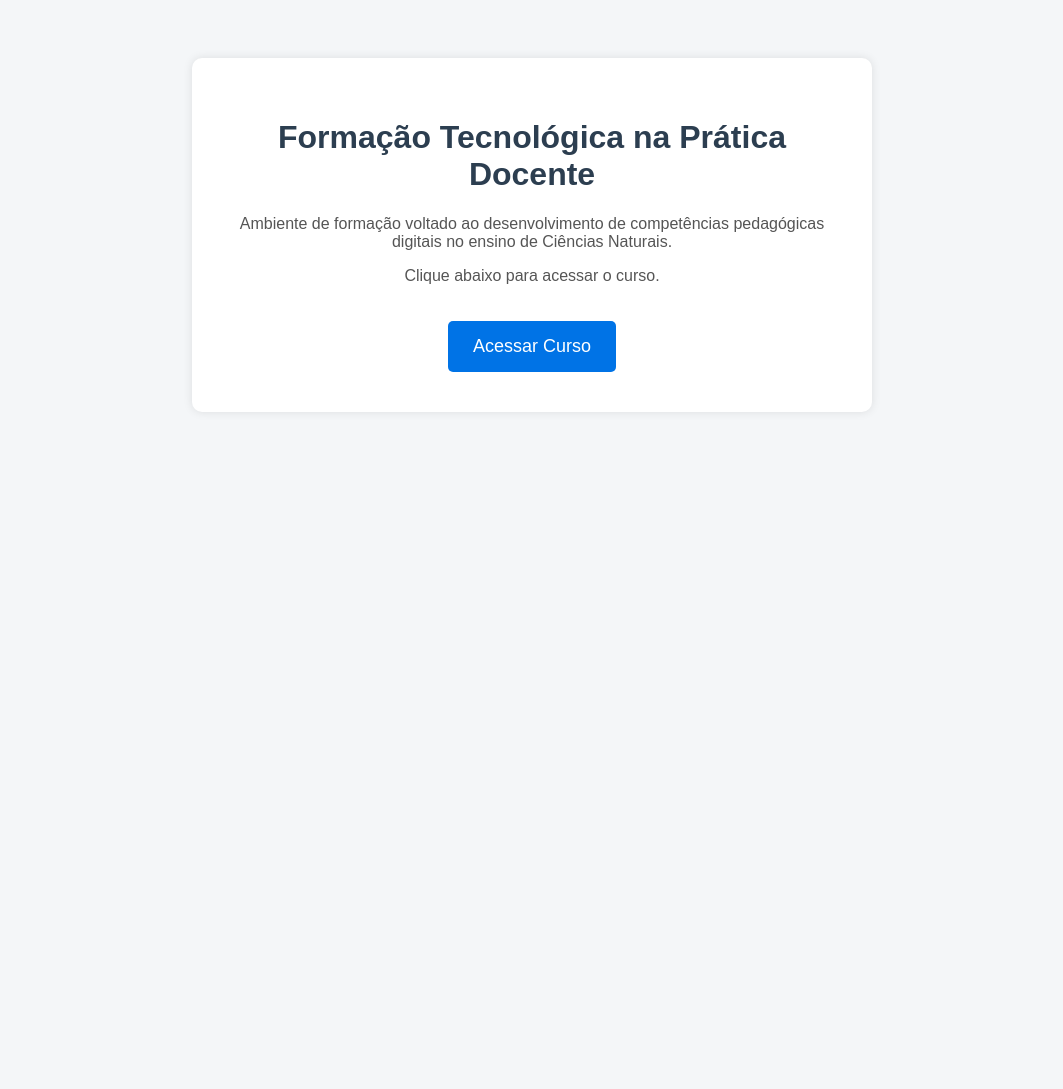
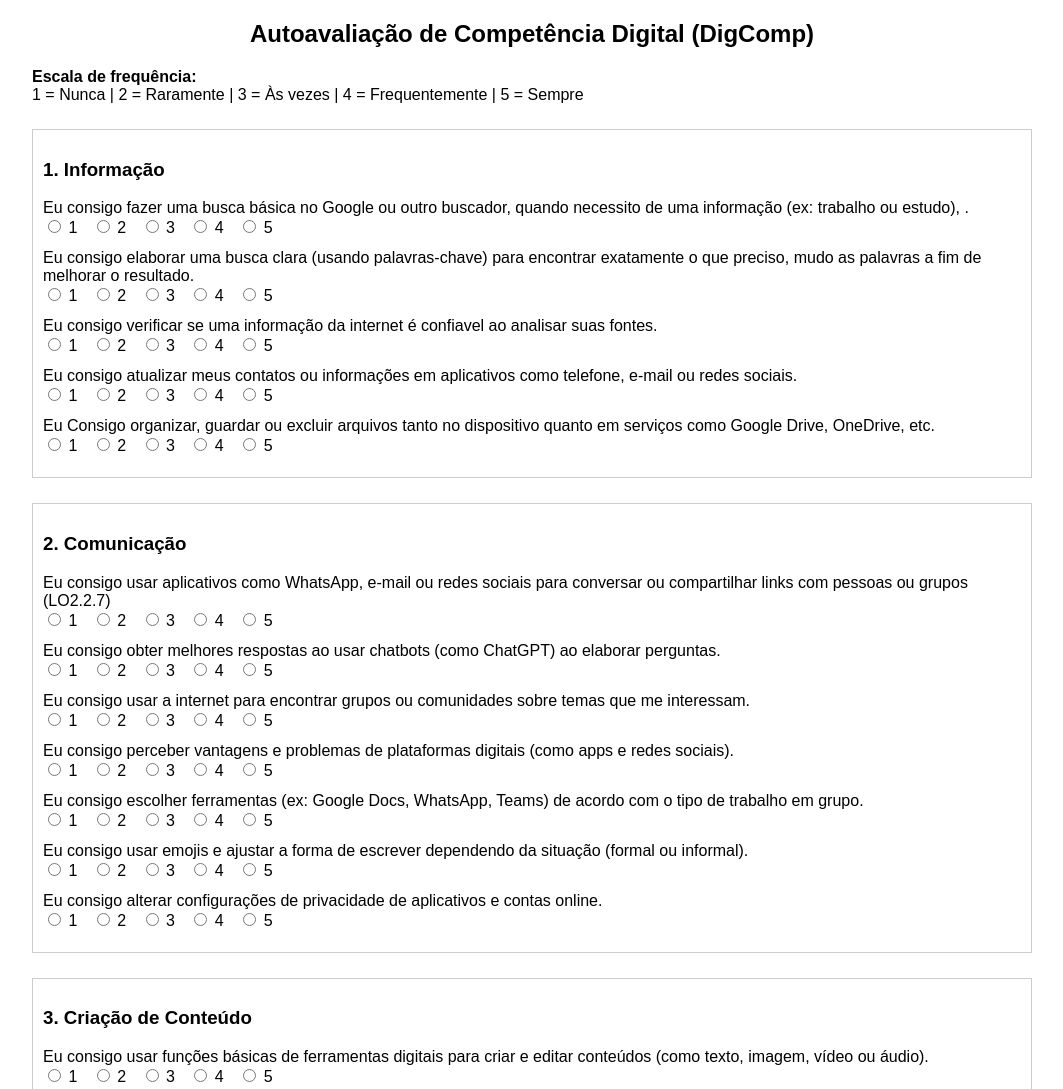
Before and after one commit to evilaziojunior/mooc, a plain HTML site: page index.html in a window 1280 px wide. Shown: the top 1089 px of the page, without its empty margins (108-1171 px from the left). Before the commit the page ends 800 px from the top, so only its background shows below. Drawn offline with Linux system fonts and the light colour scheme.

Commit message:
Update index.html

```diff
--- a/index.html
+++ b/index.html
@@ -1,56 +1,201 @@
 <!DOCTYPE html>
-<html lang="pt-br">
+<html lang="pt-BR">
 <head>
 <meta charset="UTF-8">
-  <title>Formação Tecnológica Docente</title>
+<title>Autoavaliação DigComp</title>
+
 <style>
 body {
-      font-family: Arial, sans-serif;
+  font-family: Arial;
+  max-width: 1000px;
+  margin: auto;
+}
+
+h2 {
   text-align: center;
-      background-color: #f4f6f8;
-      padding: 50px;
 }
-    .container {
-      background: white;
-      padding: 40px;
-      border-radius: 10px;
-      max-width: 600px;
-      margin: auto;
-      box-shadow: 0 0 10px rgba(0,0,0,0.1);
+
+.area {
+  margin-top: 25px;
+  padding: 10px;
+  border: 1px solid #ccc;
 }
-    h1 {
-      color: #2c3e50;
+
+.pergunta {
+  margin-bottom: 12px;
 }
-    p {
-      color: #555;
+
+.opcoes label {
+  margin-right: 10px;
 }
-    a.button {
-      display: inline-block;
+
+button {
+  padding: 12px;
+  width: 100%;
+  font-size: 16px;
   margin-top: 20px;
-      padding: 15px 25px;
-      background-color: #0073e6;
-      color: white;
-      text-decoration: none;
-      border-radius: 5px;
-      font-size: 18px;
 }
-    a.button:hover {
-      background-color: #005bb5;
+
+#resultado {
+  margin-top: 30px;
+  font-weight: bold;
 }
 </style>
 </head>
+
 <body>
-  <div class="container">
-    <h1>Formação Tecnológica na Prática Docente</h1>
-    <p>
-      Ambiente de formação voltado ao desenvolvimento de competências pedagógicas digitais no ensino de Ciências Naturais.
+
+<h2>Autoavaliação de Competência Digital (DigComp)</h2>
+
+<p><b>Escala de frequência:</b><br>
+1 = Nunca | 2 = Raramente | 3 = Às vezes | 4 = Frequentemente | 5 = Sempre
 </p>
-    <p>
-      Clique abaixo para acessar o curso.
-    </p>
-    <a class="button" href="https://SEU-MOODLE.moodlecloud.com" target="_blank">
-      Acessar Curso
-    </a>
-  </div>
+
+<form id="formulario"></form>
+
+<button onclick="calcular()">Calcular resultado</button>
+
+<div id="resultado"></div>
+
+<script>
+
+const areas = [
+  {
+    nome: "1. Informação",
+    perguntas: [
+      {texto: "Eu consigo fazer uma busca básica no Google ou outro buscador, quando necessito de uma informação (ex: trabalho ou estudo), .", peso: 1},
+      {texto: "Eu consigo elaborar uma busca clara (usando palavras-chave) para encontrar exatamente o que preciso, mudo as palavras a fim de melhorar o resultado.", peso: 2},
+      {texto: "Eu consigo verificar se uma informação da internet é confiavel ao analisar suas fontes.", peso: 1},
+      {texto: "Eu consigo atualizar meus contatos ou informações em aplicativos como telefone, e-mail ou redes sociais.", peso: 1},
+      {texto: "Eu Consigo organizar, guardar ou excluir arquivos tanto no dispositivo quanto em serviços como Google Drive, OneDrive, etc.", peso: 2}
+    ]
+  },
+  {
+    nome: "2. Comunicação",
+    perguntas: [
+      {texto: "Eu consigo usar aplicativos como WhatsApp, e-mail ou redes sociais para conversar ou compartilhar links com pessoas ou grupos (LO2.2.7) ", peso: 1},
+      {texto: "Eu consigo obter melhores respostas ao usar chatbots (como ChatGPT) ao elaborar perguntas.", peso: 2},
+      {texto: "Eu consigo usar a internet para encontrar grupos ou comunidades sobre temas que me interessam.", peso: 1},
+      {texto: "Eu consigo perceber vantagens e problemas de plataformas digitais (como apps e redes sociais).", peso: 2},
+      {texto: "Eu consigo escolher ferramentas (ex: Google Docs, WhatsApp, Teams) de acordo com o tipo de trabalho em grupo.", peso: 2},
+      {texto: "Eu consigo usar emojis e ajustar a forma de escrever dependendo da situação (formal ou informal).", peso: 1},
+      {texto: "Eu consigo alterar configurações de privacidade de aplicativos e contas online.", peso: 2}
+    ]
+  },
+  {
+    nome: "3. Criação de Conteúdo",
+    perguntas: [
+      {texto: "Eu consigo usar funções básicas de ferramentas digitais para criar e editar conteúdos (como texto, imagem, vídeo ou áudio).", peso: 1},
+      {texto: "Eu consigo usar ferramentas de IA de forma consciente e ética para ajudar na criação de conteúdos digitais.", peso: 2},
+      {texto: "Eu consigo modificar conteúdos digitais existentes usando funções básicas de edição e formatação e com acessibilidade.", peso: 1},
+      {texto: "Eu consigo compartilhar conteúdos digitais respeitando regras básicas legais e éticas.", peso: 1},
+      {texto: "Eu consigo criar fluxogramas ou diagramas para representar soluções passo a passo.", peso: 2}
+    ]
+  },
+  {
+    nome: "4. Segurança",
+    perguntas: [
+      {texto: "Eu consigo aplicar medidas básicas de segurança no meu dispositivo, como usar antivírus, senha forte e bloqueio de tela.", peso: 1},
+      {texto: "Eu consigo reconhecer sinais de possível roubo de identidade e tomar ações adequadas.", peso: 1},
+      {texto: "Eu consigo adotar estratégias para manter um uso saudável das tecnologias digitais.", peso: 1},
+      {texto: "Eu consigo me proteger de conteúdos prejudiciais ou inadequados na internet.", peso: 2},
+      {texto: "Eu consigo adotar práticas para reduzir o impacto ambiental do uso de tecnologias digitais.", peso: 2}
+    ]
+  },
+  {
+    nome: "5. Resolução de Problemas",
+    perguntas: [
+      {texto: "Eu consigo instalar e atualizar aplicativos ou programas quando necessário. (Windows, Android ou IOS)", peso: 1},
+      {texto: "Eu consigo identificar a causa de problemas técnicos e tentar diferentes formas de resolvê-los.", peso: 2},
+      {texto: "Eu consigo utilizar recursos de acessibilidade do dispositivo quando necessário.", peso: 1},
+      {texto: "Eu consigo usar ferramentas digitais (como assistentes ou sugestões automáticas) para ajudar em tarefas simples.", peso: 1},
+      {texto: "Eu consigo personalizar configurações do ambiente digital para atender às minhas necessidades ou de outras pessoas.", peso: 2}
+    ]
+  }
+];
+
+const form = document.getElementById("formulario");
+
+let contador = 0;
+
+areas.forEach(area => {
+
+  let divArea = document.createElement("div");
+  divArea.className = "area";
+
+  divArea.innerHTML = `<h3>${area.nome}</h3>`;
+
+  area.perguntas.forEach(p => {
+
+    let div = document.createElement("div");
+    div.className = "pergunta";
+
+    let html = `<label>${p.texto}</label><br><div class="opcoes">`;
+
+    for(let i=1;i<=5;i++){
+      html += `<label>
+        <input type="radio" name="q${contador}" value="${i}"> ${i}
+      </label>`;
+    }
+
+    html += "</div>";
+    div.innerHTML = html;
+
+    divArea.appendChild(div);
+    contador++;
+  });
+
+  form.appendChild(divArea);
+});
+
+function classificar(media){
+  if(media <= 2.4) return "Básico";
+  else if(media <= 3.4) return "Em desenvolvimento";
+  else return "Intermediário";
+}
+
+function calcular(){
+
+  let index = 0;
+  let mediasAreas = [];
+  let resultadoTexto = "<h3>Resultado por área</h3>";
+
+  areas.forEach(area => {
+
+    let soma = 0;
+    let pesos = 0;
+
+    area.perguntas.forEach(p => {
+
+      let r = document.querySelector(`input[name="q${index}"]:checked`);
+
+      if(!r){
+        alert("Responda todas as perguntas!");
+        return;
+      }
+
+      let valor = parseInt(r.value);
+
+      soma += valor * p.peso;
+      pesos += p.peso;
+
+      index++;
+    });
+
+    let media = soma / pesos;
+    mediasAreas.push(media);
+
+    resultadoTexto += `${area.nome}: ${media.toFixed(2)} → ${classificar(media)}<br>`;
+  });
+
+  let mediaFinal = mediasAreas.reduce((a,b)=>a+b,0) / mediasAreas.length;
+
+  resultadoTexto += `<br><b>Média geral: ${mediaFinal.toFixed(2)} → ${classificar(mediaFinal)}</b>`;
+
+  document.getElementById("resultado").innerHTML = resultadoTexto;
+}
+
+</script>
+
 </body>
 </html>
```
Lines whose indentation alone changed are shown as unchanged.
